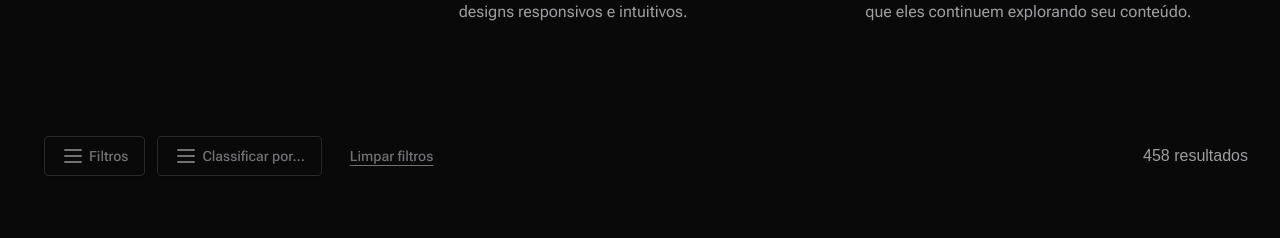
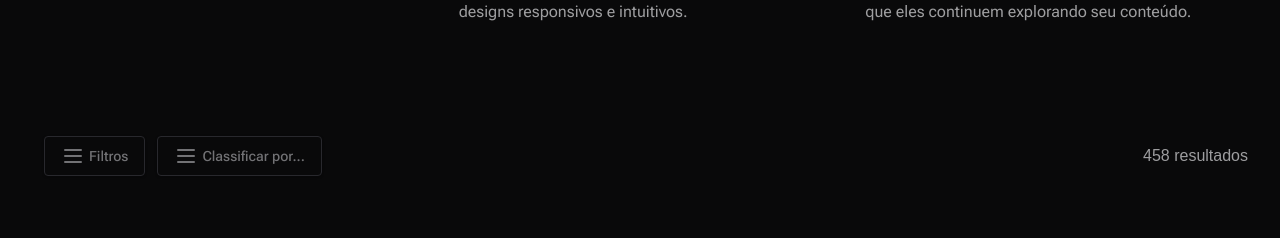
Before and after one commit to Ryan-012/LearnGenius-frontend, a Next.js app: page /topic/1 in a window 1280 px wide. Shown: the part 840-1078 px from the top of the page. Built offline with nearby package versions, Linux system fonts and the light colour scheme; a web font is replaced by a local one.

Commit message:
filter on state

```diff
--- a/src/components/sections/searchFilters.tsx
+++ b/src/components/sections/searchFilters.tsx
@@ -21,9 +21,15 @@ export default function SearchFiltersSection() {
   const [amountArray, setAmountArray] = useState<String[]>([])
   const [levelsArray, setLevelsArray] = useState<String[]>([])
   const [durationArray, setDurationArray] = useState<String[]>([])
-
+  const [filterOn, setFilterOn] = useState(false)
   useEffect(() => {
-    console.log(amountArray)
+    if (
+      (amountArray.length || levelsArray.length || durationArray.length) > 0
+    ) {
+      setFilterOn(true)
+    } else {
+      setFilterOn(false)
+    }
   }, [amountArray, levelsArray, durationArray])
 
   const toggleArray = (
@@ -165,12 +171,14 @@ export default function SearchFiltersSection() {
           </DropdownMenu>
           <ClassificationMenu />
 
+          {filterOn && (
             <Button
               onClick={cleanFilters}
               className=" text-gray-300 underline underline-offset-4 hover:text-gray-50"
             >
               Limpar filtros
             </Button>
+          )}
         </div>
         <p className="ml-auto self-center font-alt text-gray-200 max-md:hidden">
           458 resultados
```
Lines whose indentation alone changed are shown as unchanged.
